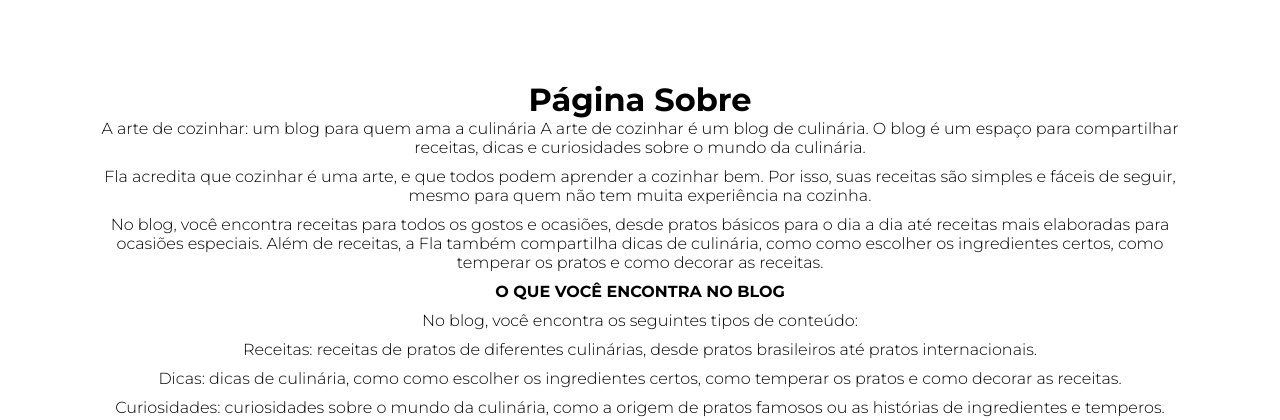
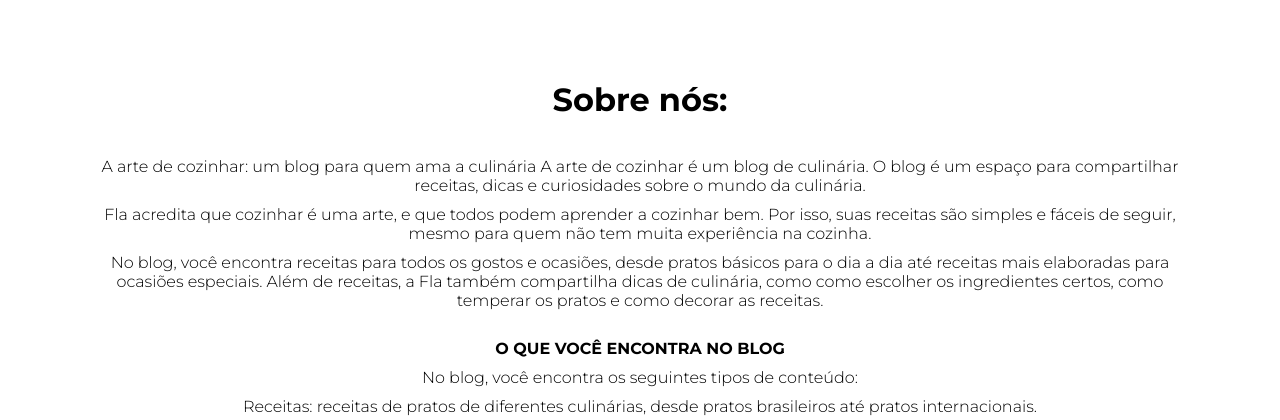
Before and after one commit to pedrog2323/A_arte_de_cozinhar, a PHP site: page /sobre.php in a window 1280 px wide. Shown: the part 72-492 px from the top of the page. Run offline with PHP 8.4, Linux system fonts and the light colour scheme.

Commit message:
Update sobre.php

```diff
--- a/Projeto_Blog/sobre.php
+++ b/Projeto_Blog/sobre.php
@@ -2,13 +2,14 @@
   include_once("templates/header.php");
 ?>
 <div class="main-text">
-  <h1 align="center">Página Sobre</h1>
+  <h1 align="center">Sobre nós:</h1><br><br>
   <p>A arte de cozinhar: um blog para quem ama a culinária
 A arte de cozinhar é um blog de culinária. O blog é um espaço para compartilhar receitas, dicas e curiosidades sobre o mundo da culinária.</p>
 
 <p> Fla acredita que cozinhar é uma arte, e que todos podem aprender a cozinhar bem. Por isso, suas receitas são simples e fáceis de seguir, mesmo para quem não tem muita experiência na cozinha.</p>
 
 <p>No blog, você encontra receitas para todos os gostos e ocasiões, desde pratos básicos para o dia a dia até receitas mais elaboradas para ocasiões especiais. Além de receitas, a Fla também compartilha dicas de culinária, como como escolher os ingredientes certos, como temperar os pratos e como decorar as receitas.</p>
+<br>
 
 <p><strong>O QUE VOCÊ ENCONTRA NO BLOG</strong></p>
 
@@ -17,6 +18,7 @@ A arte de cozinhar é um blog de culinária. O blog é um espaço para compartil
 <p>Receitas: receitas de pratos de diferentes culinárias, desde pratos brasileiros até pratos internacionais.</p>
 <p>Dicas: dicas de culinária, como como escolher os ingredientes certos, como temperar os pratos e como decorar as receitas.</p>
 <p>Curiosidades: curiosidades sobre o mundo da culinária, como a origem de pratos famosos ou as histórias de ingredientes e temperos.</p>
+<br>
 <p><strong>COMO ACOMPANHAR O BLOG</strong></p>
 
 <p>Você pode acompanhar o blog de duas maneiras:</p>
```
